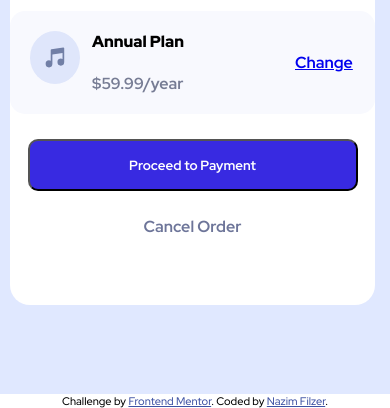
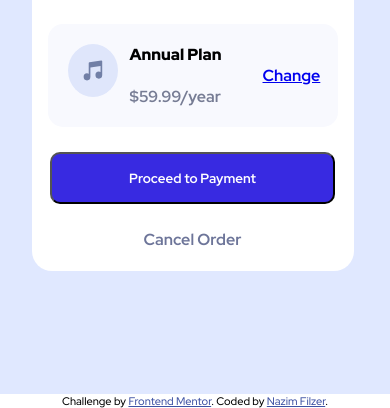
Before and after one commit to NazimFilzer/order-summary-component, a plain HTML site: page index.html in a window 390 px wide. Shown: the part 450-858 px from the top of the page. Drawn offline with Linux system fonts and the light colour scheme.

Commit message:
Improved Mobile-View

```diff
--- a/index.html
+++ b/index.html
@@ -29,19 +29,19 @@
 <body>
   <main>
 
-    <div class="card">
+    <div class="card" id="card1">
       <img src="images/illustration-hero.svg" alt="">
       <div class="inner">
         <h1>Order Summary</h1>
 
-        <p class="para">
+        <p class="para" >
           You can now listen to millions of songs, audiobooks, and podcasts on any
           device anywhere you like!
         </p>
 
-        <div class="plan">
+        <div class="plan" id="plan1">
           <img src="images/icon-music.svg" alt="">
-          <div class="content">
+          <div class="content" id="content1">
             <p class="annual">Annual Plan</p>
             <a class="anchor" href="#">Change</a>
             <p class="price">$59.99/year </p>
@@ -51,7 +51,7 @@
 
 
         </div>
-        <button class="btn">Proceed to Payment</button>
+        <button class="btn" id="btn1">Proceed to Payment</button>
         <div class="cancel">Cancel Order</div>
 
       </div>
--- a/styles.css
+++ b/styles.css
@@ -15,10 +15,30 @@ main {
     background-image: url(images/pattern-background-desktop.svg);
     background-repeat: repeat no-repeat;
 }
-@media only screen and (max-width:390px) {
+@media  screen and (min-width:290px) and (max-width: 390px) {
     main{
 
         background-image: url(images/pattern-background-mobile.svg);
+    }
+    #card1 {
+        background-color: white;
+        height: 597px;
+        max-width: 322px;
+        border-radius: 20px;
+        margin-right: 25px;
+        margin-left: 20px;
+    }
+
+    #plan1{
+
+        width: 250px;
+    }
+
+    #content1 a{
+        margin-left: 145px;
+    }
+    #btn1{
+        width: 285px;
     }
 
 }
```
